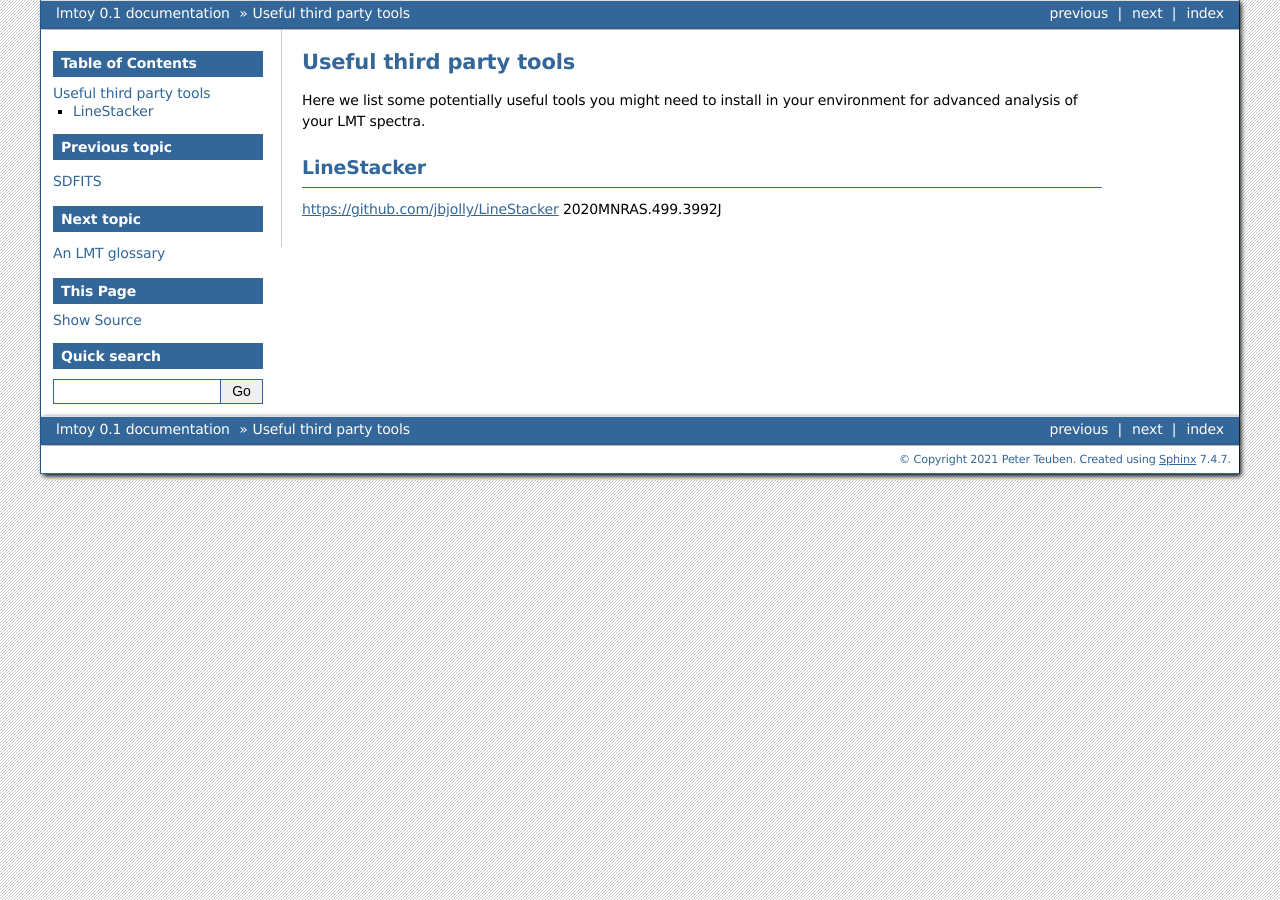
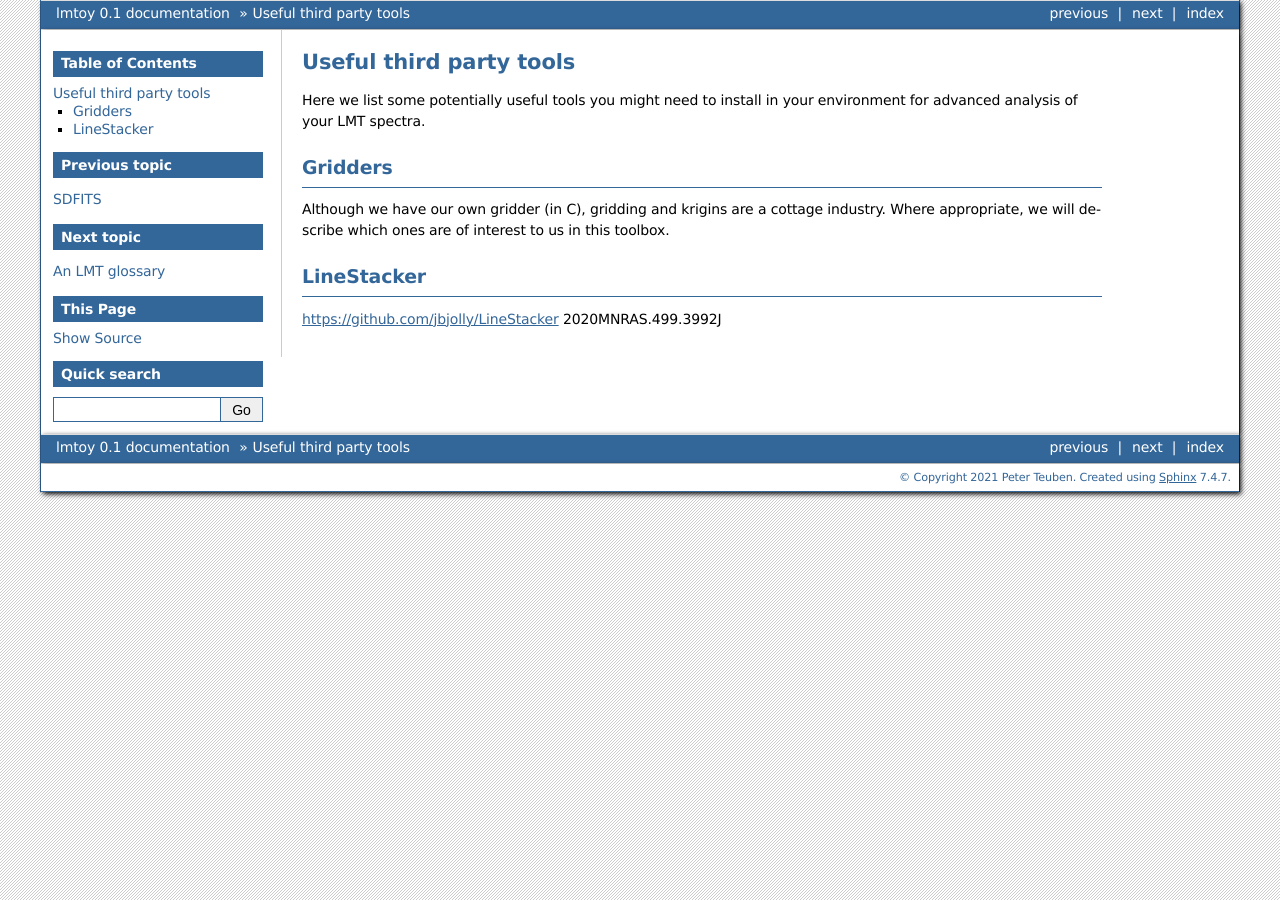
Before and after one commit to astroumd/lmtoy, a Sphinx documentation site: the page built from docs/source/tools.rst, in a window 1280 px wide. Built offline with Sphinx 7.4.7, drawn with Linux system fonts in a browser that asks for light colours.

Commit message:
gridders

```diff
--- a/docs/source/tools.rst
+++ b/docs/source/tools.rst
@@ -3,6 +3,12 @@ Useful third party tools
 
 Here we list some potentially useful tools you might need to install
 in your environment for advanced analysis of your LMT spectra.
+
+Gridders
+--------
+
+Although we have our own gridder (in C), gridding and krigins are a cottage industry.
+Where appropriate, we will describe which ones are of interest to us in this toolbox.
 
 
 LineStacker
```
